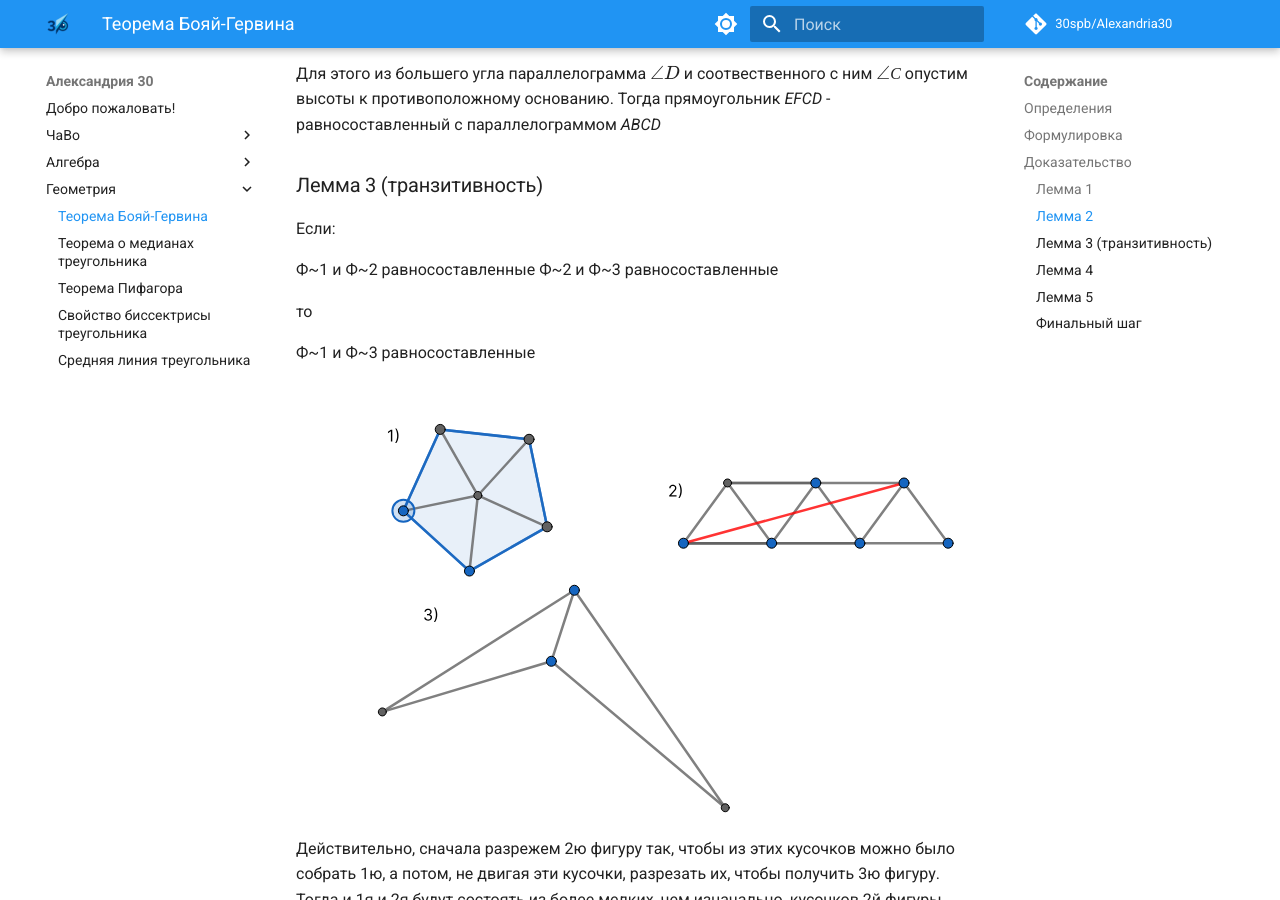
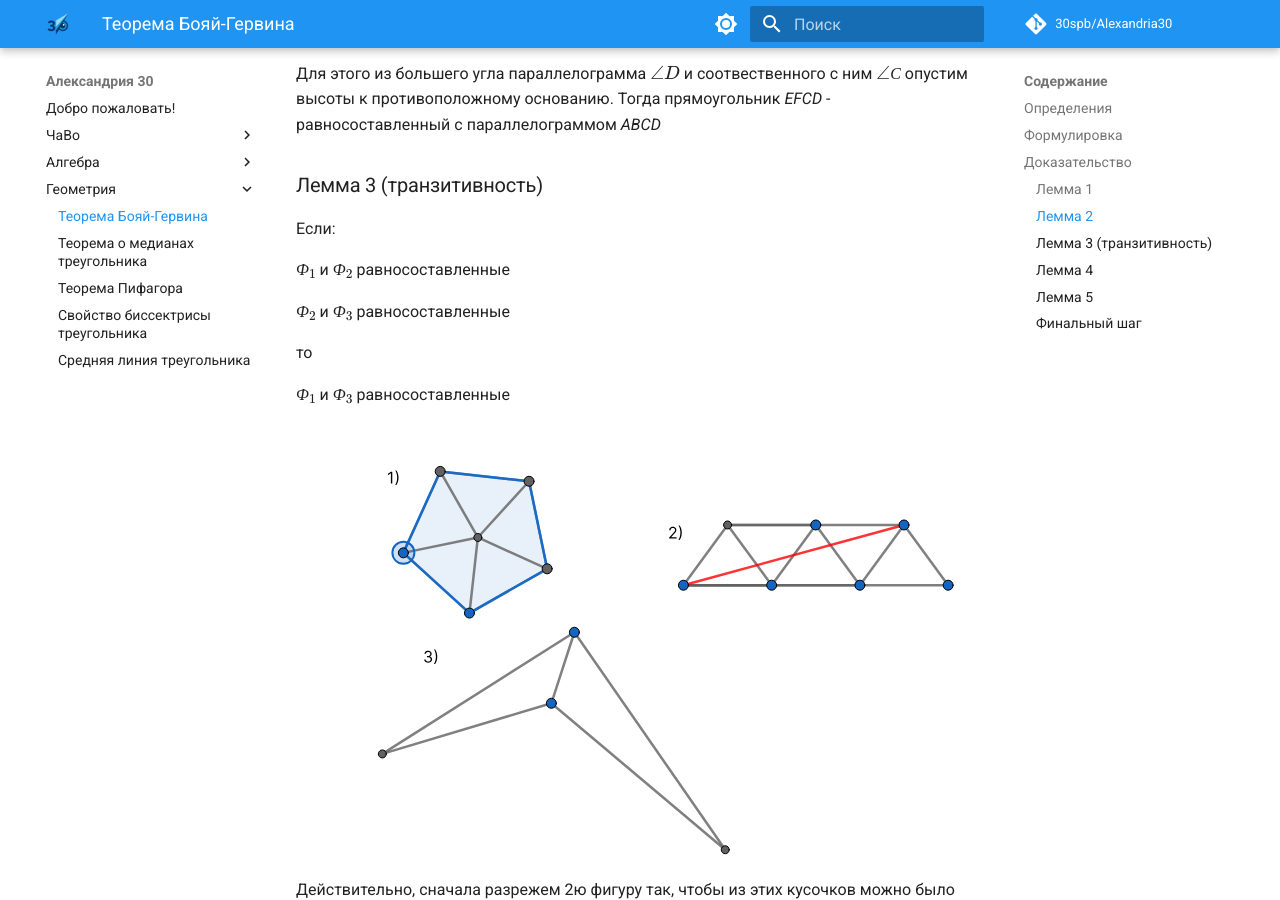
Before and after one commit to 30spb/Alexandria30, an MkDocs documentation site: the page built from docs/geometry/boyai_gerwien_theorem.md, in a window 1280 px wide and 900 px high, scrolled down 2370 px. Built offline with MkDocs 1.6.1 and Material for MkDocs 9.7.7, drawn with Linux system fonts in a browser that asks for light colours; comment, search, counter and statistics services are not loaded.

Commit message:
Update boyai_gerwien_theorem.md
Поправил Latex

```diff
--- a/docs/geometry/boyai_gerwien_theorem.md
+++ b/docs/geometry/boyai_gerwien_theorem.md
@@ -47,12 +47,13 @@
 
 Если:
 
-Ф~1 и Ф~2 равносоставленные
-Ф~2 и Ф~3 равносоставленные
+$Ф_1$ и $Ф_2$ равносоставленные
+
+$Ф_2$ и $Ф_3$ равносоставленные
 
 то
 
-Ф~1 и Ф~3 равносоставленные
+$Ф_1$ и $Ф_3$ равносоставленные
 
 ![Транзитивность равносоставленности](../assets/geometry/boyai_gerwien_theorem/transitivity.svg "Транзитивность равносоставленности")
 Действительно, сначала разрежем 2ю фигуру так, чтобы из этих кусочков можно было собрать 1ю, а потом, не двигая эти кусочки, разрезать их, чтобы получить 3ю фигуру. Тогда и 1я и 2я будут состоять из более мелких, чем изначально, кусочков 2й фигуры
```
